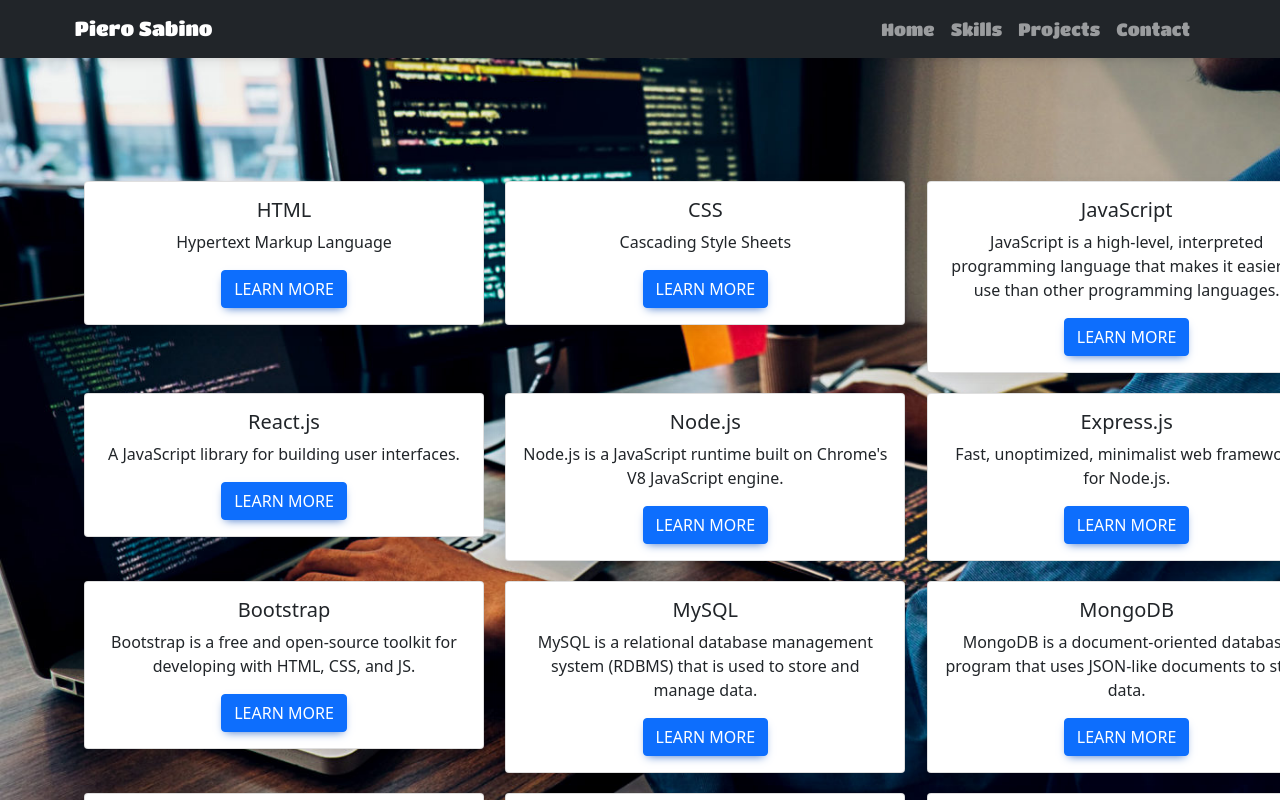
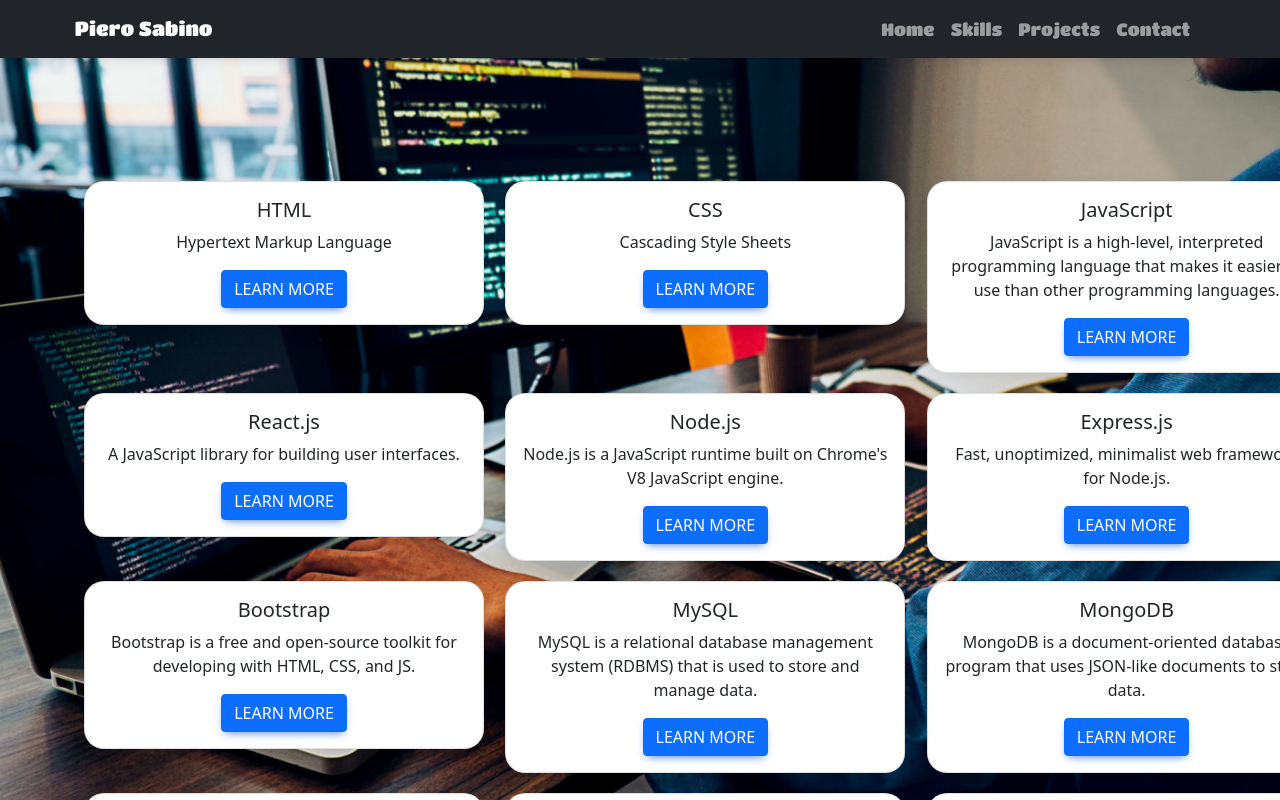
Before and after one commit to pierre1590/Portfolio-Piero, a React (Create React App) app: page /skills in a window 1280 px wide. Shown: the top 800 px of the page. Built offline with nearby package versions, Linux system fonts and the light colour scheme.

Commit message:
Add border to CardItem.js

```diff
--- a/src/components/CardItem/CardItem.js
+++ b/src/components/CardItem/CardItem.js
@@ -6,7 +6,7 @@ import Button from "react-bootstrap/Button";
 export  const CardItem = ({title, description, link}) => {
     return (
         <>
-            <Card style={{ width: '25rem' }}>
+            <Card style={{ width: '25rem', borderRadius:20 }}>
                 <Card.Body>
                     <Card.Title>{title}</Card.Title>
                     <Card.Text>
```
